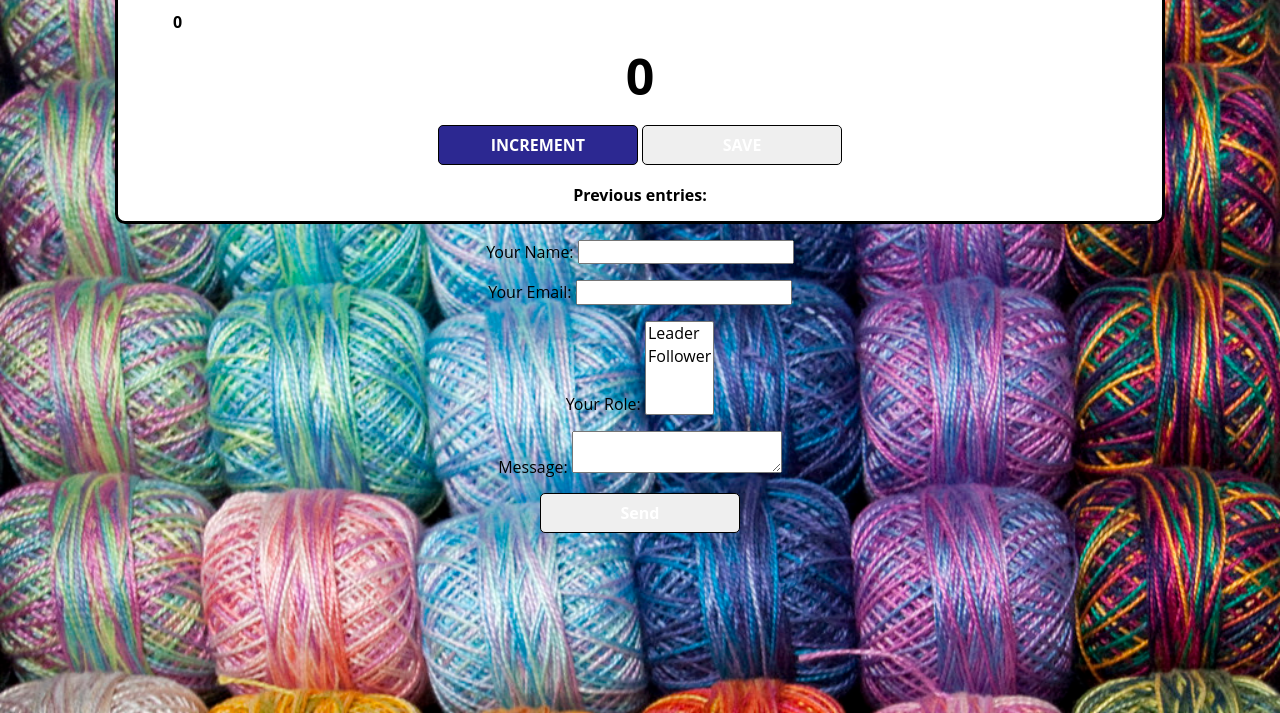
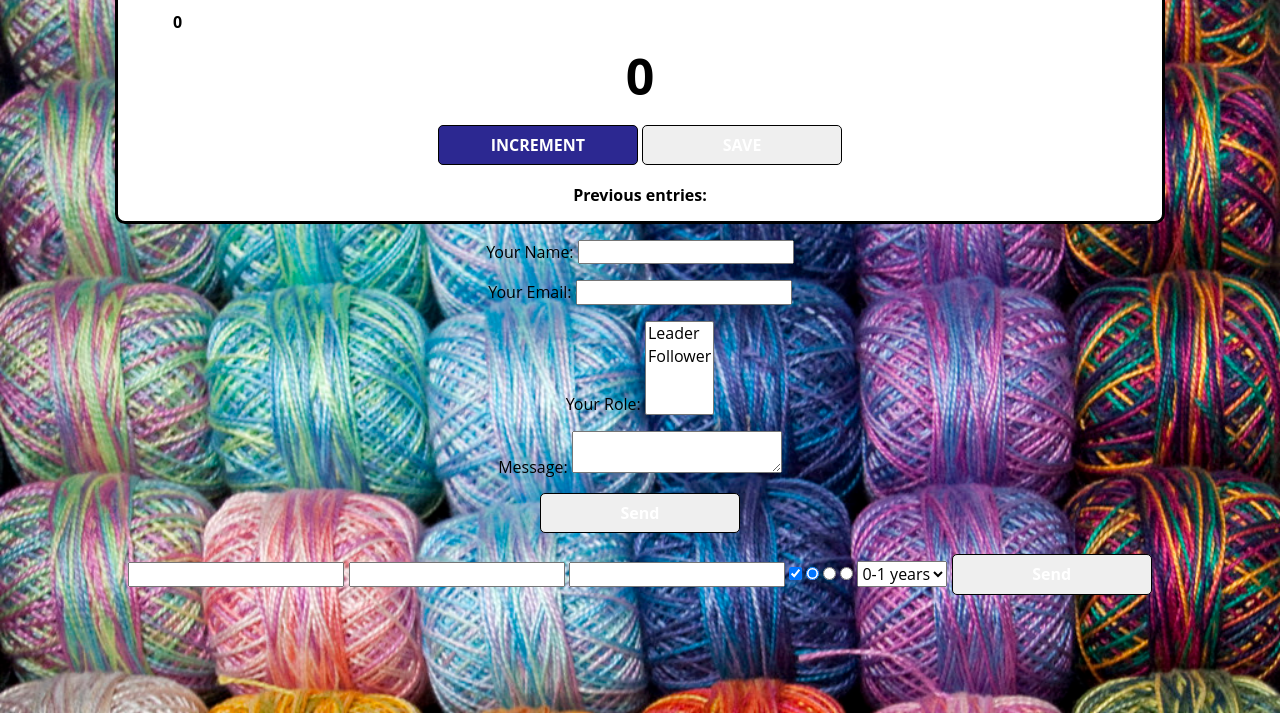
Before and after one commit to elase3/passenger-counter, a plain HTML site: page index.html in a window 1280 px wide. Shown: the part 87-800 px from the top of the page. Drawn offline with nearby package versions, Linux system fonts and the light colour scheme.

Commit message:
Update index.html

```diff
--- a/index.html
+++ b/index.html
@@ -33,6 +33,27 @@
     <button type="submit">Send</button>
   </p>
 </form>
+<form action="https://getform.io/f/b4a12f20-4ee0-47e3-9cc6-f16077e22ab2" method="POST">
+    <input type="text" name="name">
+    <input type="email" name="email">
+    <input type="text" name="message">
+    <!-- add hidden Honeypot input to prevent spams -->
+    <input type="hidden" name="_gotcha" style="display:none !important">
+    <!-- checkbox handle -->
+    <input type="checkbox" name="subscribe" value="yes" checked>
+    <input type="hidden" name="subscribe" value="no">
+    <!-- radio button handle -->
+    <input type="radio" name="gender" value="male" checked>
+    <input type="radio" name="gender" value="female">
+    <input type="radio" name="gender" value="other">
+    <!-- select field handle -->
+    <select name="work-experience">
+        <option value="one-year">0-1 years</option>
+        <option value="one-five-years">1-5 years</option>
+    </select>
+    <button type="submit">Send</button>
+</form>
+
 
         <script src="index.js">
             nnerText
```
